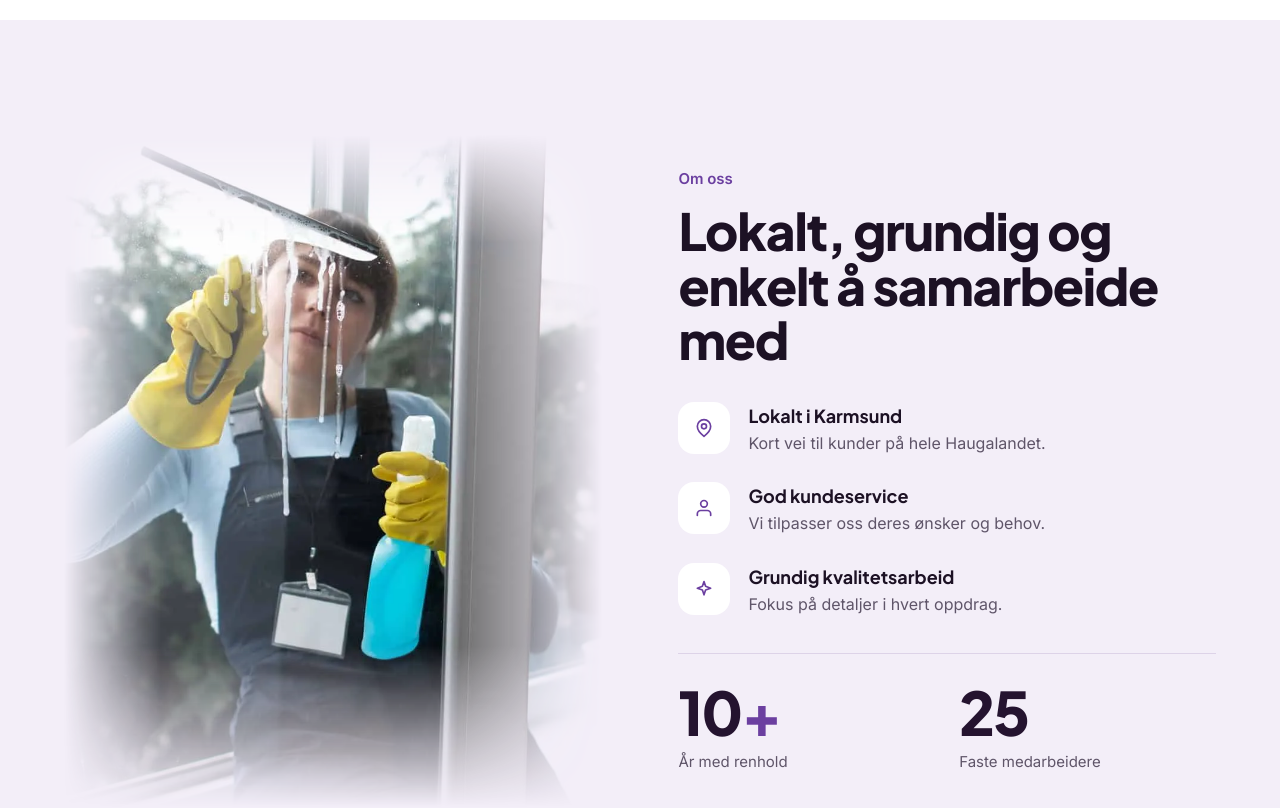
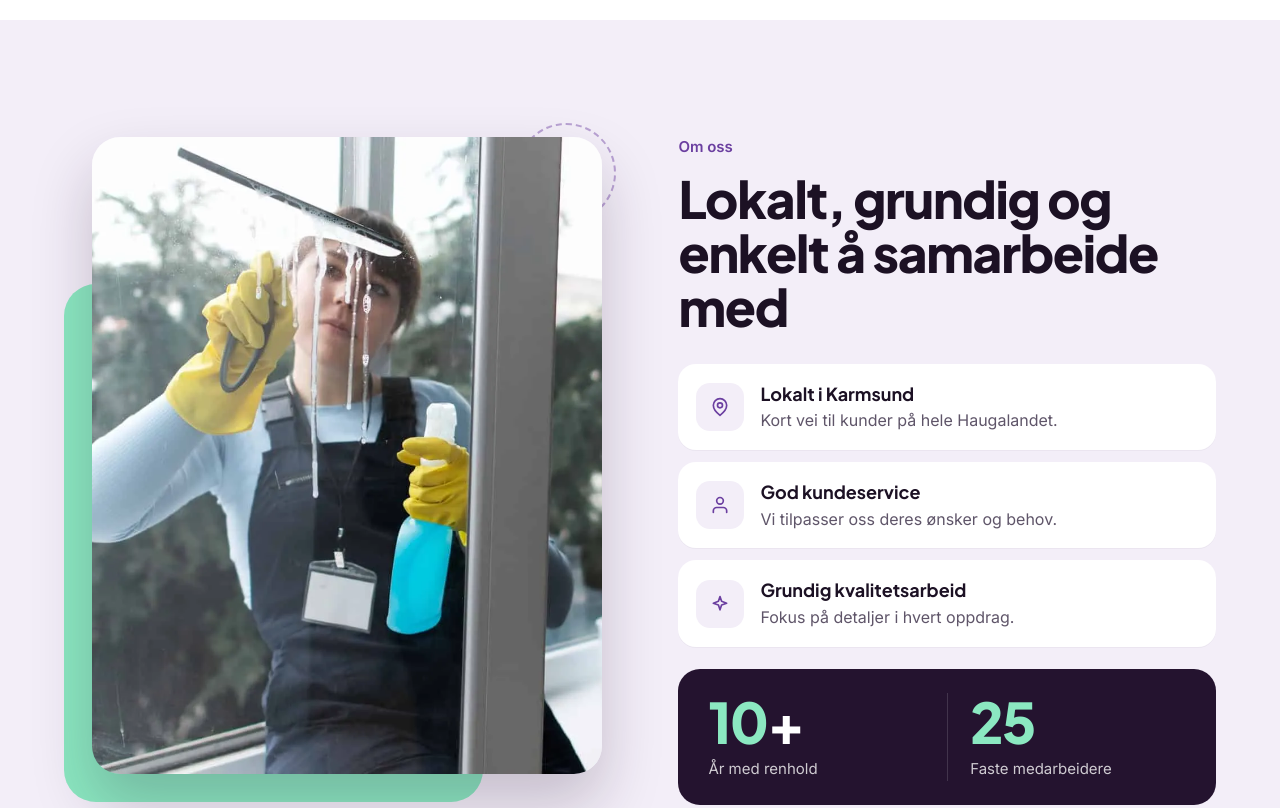
Before and after one commit to salesteam-create/R-E-Renhold-AS-kilowott-prototype, a plain HTML site: page prototype/index.html in a window 1280 px wide. Shown: the part 1740-2548 px from the top of the page. Drawn offline with Linux system fonts and the light colour scheme.

Commit message:
About section: framed photo with mint accent, point cards, plum stats panel
Co-Authored-By: Claude Opus 5.5 <noreply@anthropic.com>
Claude-Session: https://claude.ai/code/session_01RrizTL2Zq8fz4SyCfgpmiw

```diff
--- a/prototype/index.html
+++ b/prototype/index.html
@@ -114,8 +114,10 @@ header.solid .burger{color:var(--ink)}
 /* About */
 .about{background:var(--lilac)}
 .split{display:grid;grid-template-columns:minmax(0,1fr) minmax(0,1fr);gap:clamp(36px,6vw,96px);align-items:center}
-.ph{position:relative}
-.ph img{width:100%;aspect-ratio:4/5;object-fit:cover;object-position:36% 40%;-webkit-mask-image:linear-gradient(to right,transparent 0%,#000 18%,#000 72%,transparent 100%),linear-gradient(to bottom,transparent 0%,#000 16%,#000 76%,transparent 100%);-webkit-mask-composite:source-in;mask-image:linear-gradient(to right,transparent 0%,#000 18%,#000 72%,transparent 100%),linear-gradient(to bottom,transparent 0%,#000 16%,#000 76%,transparent 100%);mask-composite:intersect}
+.ph{position:relative;padding:0 0 28px 28px}
+.ph::before{content:"";position:absolute;left:0;bottom:0;width:78%;height:78%;border-radius:32px;background:var(--mint)}
+.ph::after{content:"";position:absolute;right:-14px;top:-14px;width:96px;height:96px;border-radius:50%;border:2px dashed #b9a2d3}
+.ph img{position:relative;z-index:1;width:100%;aspect-ratio:4/5;object-fit:cover;object-position:34% 50%;border-radius:28px;box-shadow:0 30px 60px rgba(36,19,47,.22)}
 .since{position:absolute;left:-32px;bottom:44px;background:#fff;border-radius:24px;padding:16px 26px 16px 16px;display:flex;gap:18px;align-items:center;box-shadow:0 24px 50px rgba(36,19,47,.18);animation:float 6s ease-in-out infinite}
 .since .ring{width:84px;height:84px;border-radius:50%;background:conic-gradient(var(--mint) 0 100%);display:grid;place-items:center;position:relative;flex:none}
 .since .ring::before{content:"";position:absolute;inset:6px;border-radius:50%;background:var(--plum)}
@@ -128,13 +130,16 @@ header.solid .burger{color:var(--ink)}
 .staff{position:absolute;right:22px;top:22px;background:rgba(255,255,255,.92);backdrop-filter:blur(8px);border-radius:999px;padding:10px 16px 10px 12px;display:flex;gap:10px;align-items:center;font-weight:600;font-size:14px;color:var(--plum);box-shadow:0 10px 24px rgba(36,19,47,.12)}
 .staff i{width:10px;height:10px;border-radius:50%;background:var(--mint-d);box-shadow:0 0 0 4px rgba(99,214,166,.25)}
 @keyframes float{50%{transform:translateY(-8px)}}
-.nums{display:grid;grid-template-columns:repeat(2,minmax(0,1fr));gap:24px;margin-top:36px;padding-top:28px;border-top:1px solid #ddd3e8}
-.nums b{display:block;font-family:"Plus Jakarta Sans",sans-serif;font-size:clamp(44px,5vw,60px);font-weight:800;line-height:1;letter-spacing:-.03em;color:var(--plum)}
-.nums b span{color:var(--violet)}
-.nums small{display:block;margin-top:8px;font-size:15px;color:var(--soft)}
-.pts{display:grid;gap:26px;margin-top:36px}
-.pt{display:flex;gap:18px;align-items:flex-start}
-.pt .ic{width:52px;height:52px;border-radius:16px;background:#fff;color:var(--violet);display:grid;place-items:center;flex:none}
+.nums{display:grid;grid-template-columns:repeat(2,minmax(0,1fr));gap:0;margin-top:22px;background:var(--plum);border-radius:22px;padding:24px 8px}
+.nums>div{padding:0 22px}
+.nums>div+div{border-left:1px solid rgba(255,255,255,.14)}
+.nums b{display:block;font-family:"Plus Jakarta Sans",sans-serif;font-size:clamp(42px,4.6vw,56px);font-weight:800;line-height:1;letter-spacing:-.03em;color:var(--mint)}
+.nums b span{color:#fff}
+.nums small{display:block;margin-top:8px;font-size:15px;color:rgba(255,255,255,.78)}
+.pts{display:grid;gap:12px;margin-top:30px}
+.pt{display:flex;gap:16px;align-items:center;background:#fff;border-radius:18px;padding:16px 18px;box-shadow:0 1px 0 rgba(36,19,47,.04);transition:transform .2s,box-shadow .2s}
+.pt:hover{transform:translateX(4px);box-shadow:0 12px 28px rgba(36,19,47,.08)}
+.pt .ic{width:48px;height:48px;border-radius:14px;background:var(--lilac);color:var(--violet);display:grid;place-items:center;flex:none}
 .pt b{display:block;font-size:18px;font-family:"Plus Jakarta Sans",sans-serif}
 .pt span{color:var(--soft)}
 .areas{display:flex;flex-wrap:wrap;gap:8px;margin-top:34px}
```
